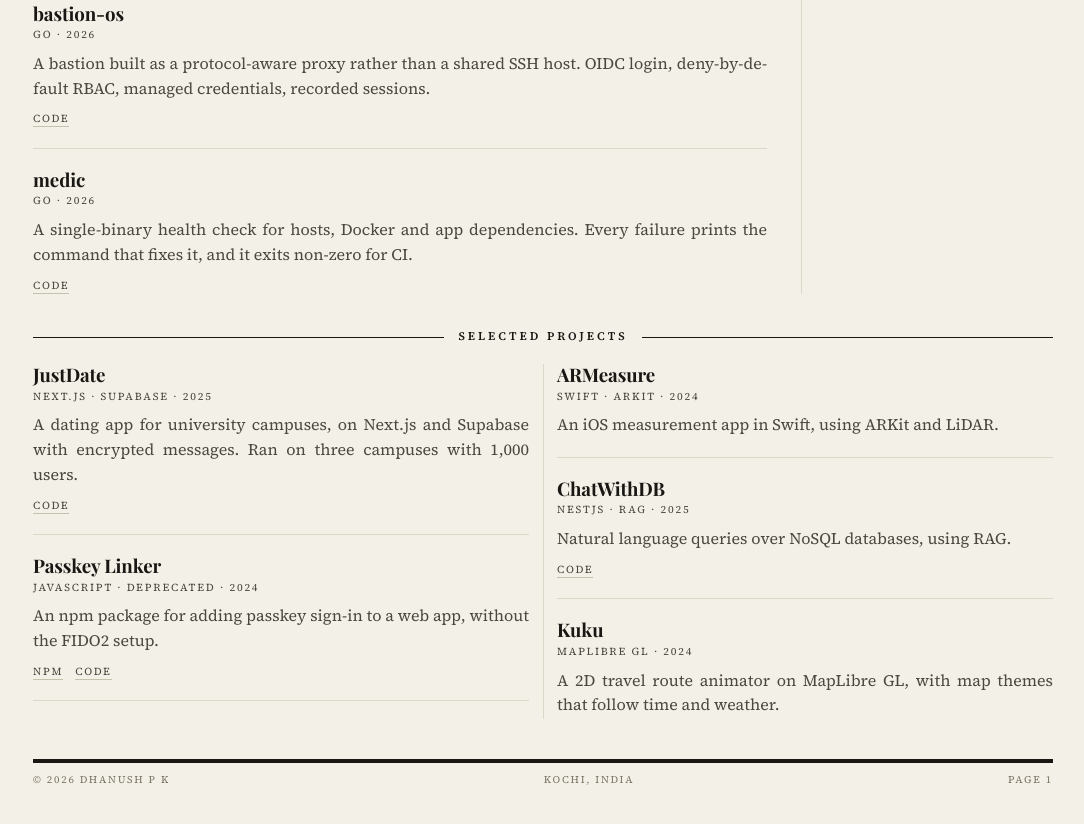
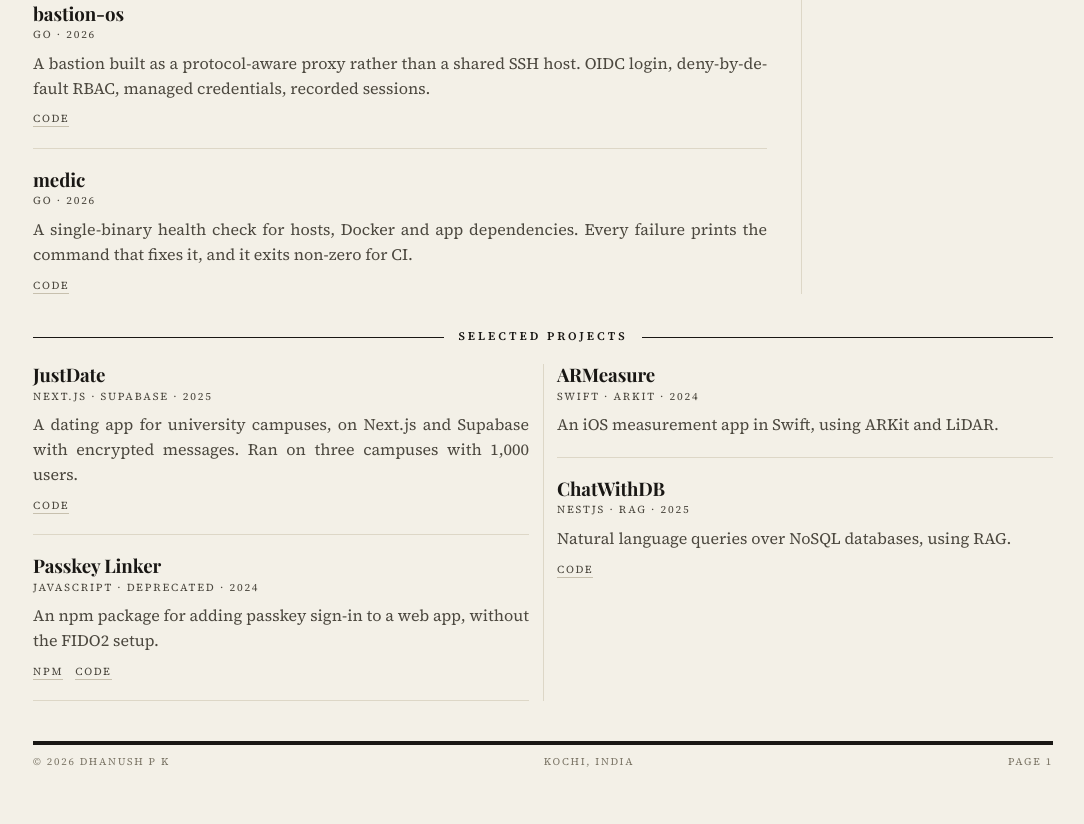
Before and after one commit to dhanush788/dhanush788.github.io, a plain HTML site: page index.html in a window 1280 px wide. Shown: the part 1107-1931 px from the top of the page, without its empty margins (97-1181 px from the left). Drawn offline with nearby package versions, Linux system fonts and the light colour scheme; a web font is replaced by a local one.

Commit message:
Drop Kuku from the site and resume

```diff
--- a/index.html
+++ b/index.html
@@ -299,11 +299,6 @@ p:last-child{margin-bottom:0}
     <p class="src"><a href="https://github.com/dhanush788/chatwithdb">Code</a></p>
   </div>
 
-  <div class="art">
-    <h3>Kuku</h3>
-    <p class="kicker">MapLibre GL &middot; 2024</p>
-    <p>A 2D travel route animator on MapLibre GL, with map themes that follow time and weather.</p>
-  </div>
 </div>
 
 <div class="folio">
```
Also changed, not shown: 1 other file.
